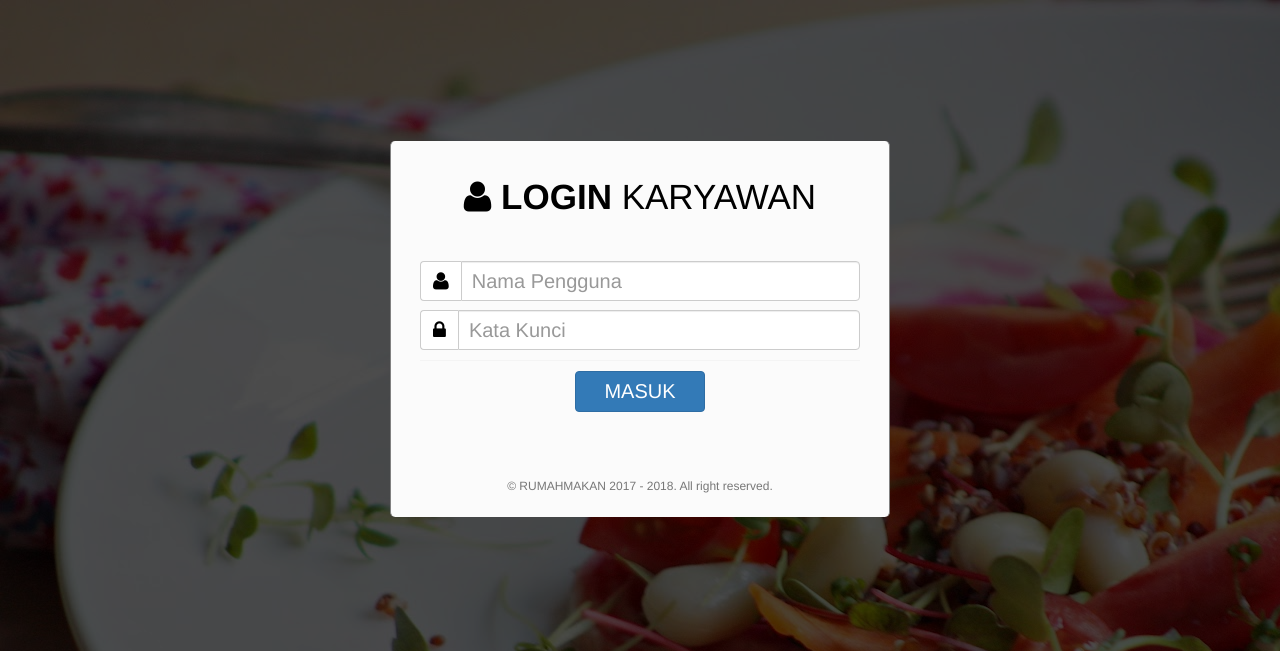
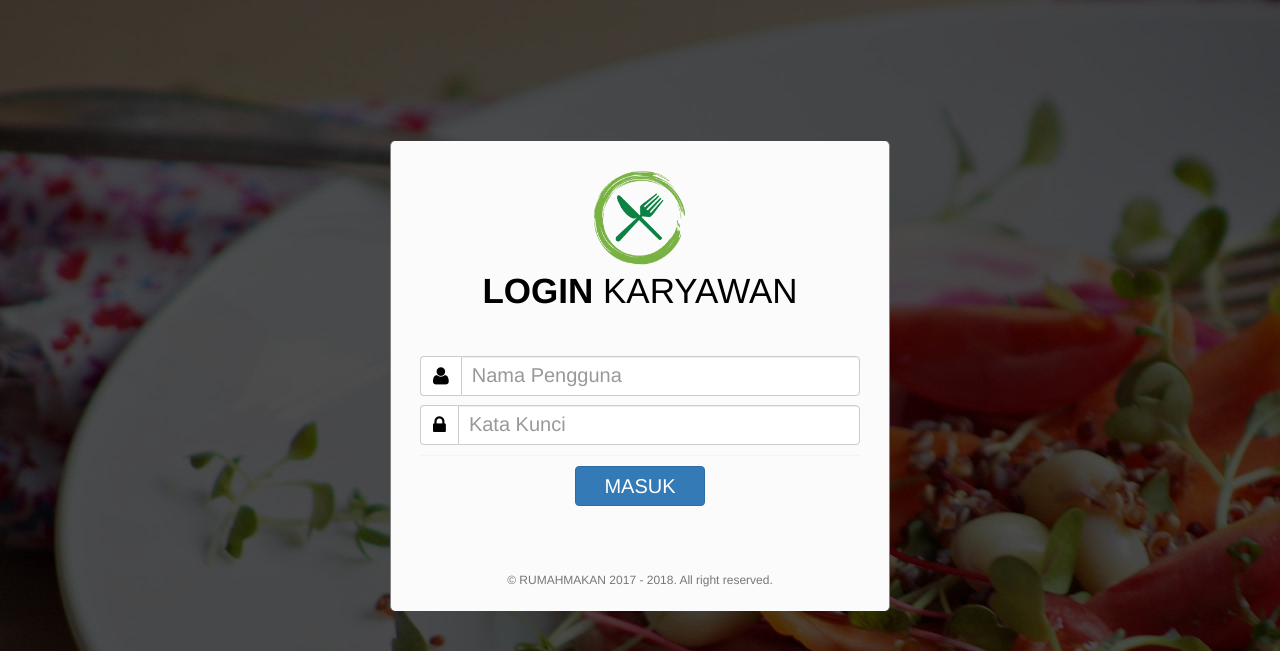
Before and after one commit to zakyymuh/rmhmakan, a PHP site: page /karyawan.php in a window 1280 px wide. Shown: the top 651 px of the page. Run offline with PHP 8.4, Linux system fonts and the light colour scheme; some libraries are stand-ins or nearby versions.

Commit message:
gambaran login page

```diff
--- a/karyawan.php
+++ b/karyawan.php
@@ -6,6 +6,7 @@
   <link href="assets/css/bootstrap.css" rel="stylesheet">
   <link href="assets/css/custom.css" rel="stylesheet">
   <link rel="stylesheet" href="assets/css/font-awesome.min.css">
+  <link rel="icon" href="assets/images/food_logo.ico" type="image/icon">
 
 <style>
  .no-border-radius {
@@ -48,11 +49,13 @@
   color:black;
  }
 </style>
+<title>KARYAWAN &mdash; RUMAHMAKAN</title>
 </head>
 <body>
 <div class="login-box">
- <div class="login-header text-center">
-      <a href='#'><i class="fa fa-user"></i> <b>LOGIN</b> KARYAWAN</a>
+ <div class="login-header text-center"> <center>
+  <img src="assets/images/food_logo.png" class="img img-responsive" style="width: 20%; height: 20%;">
+</center><b>LOGIN</b> KARYAWAN</a>
  </div>
  <div class="login-body">
   <form action="#" method="POST">
```
Also changed, not shown: assets/images/food_logo.ico (added), assets/images/food_logo.png (added).
